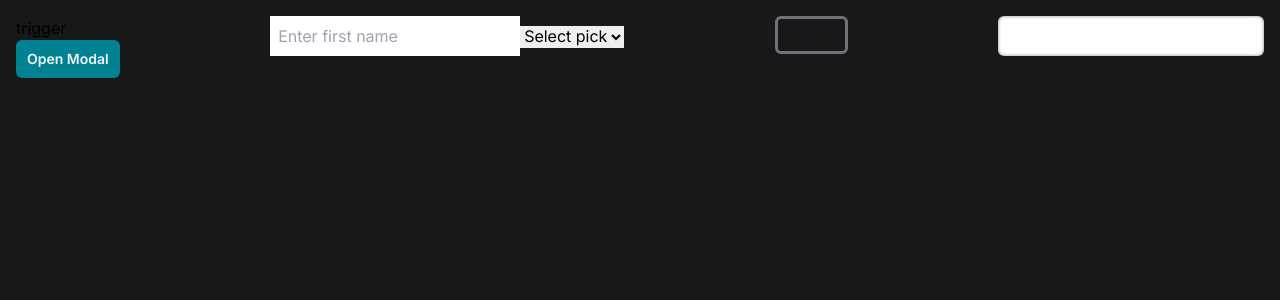
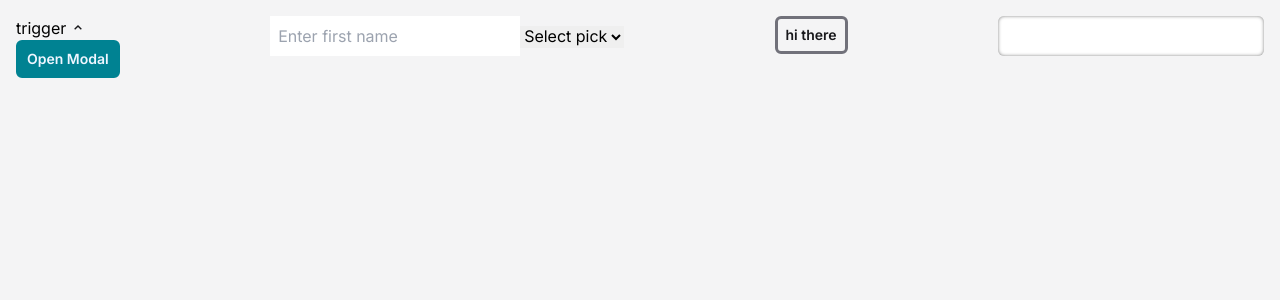
Before and after one commit to samueltanner/mak, a Next.js app: page / in a window 1280 px wide. Shown: the top 300 px of the page. Built offline with nearby package versions, Linux system fonts and the light colour scheme.

Commit message:
Refactor theme and palette handling

```diff
--- a/src/app/_hooks/useMakUi/components/Button.tsx
+++ b/src/app/_hooks/useMakUi/components/Button.tsx
@@ -2,7 +2,11 @@
 import { forwardRef, useEffect, useState } from "react"
 import { InLineLoader } from "./InLineLoader"
 import { useMakUi } from "../context/MakUiContext"
-import { MakUiState, MakUiVariant, MakUiVerboseTheme } from "../types/default-types";
+import {
+  MakUiState,
+  MakUiVariant,
+  MakUiVerboseTheme,
+} from "../types/default-types"
 import { MakUiButtonConfig } from "../types/button-types"
 
 interface ButtonProps {
@@ -94,7 +98,7 @@ const buttonClassName = ({
   customClassName,
   customTextClassName,
   buttonConfig,
-  palette,
+  theme,
   showFocusRing = true,
 }: {
   text: boolean
@@ -108,13 +112,13 @@ const buttonClassName = ({
   customClassName?: string
   customTextClassName?: string
   buttonConfig: MakUiButtonConfig
-  palette: MakUiVerboseTheme
+  theme: MakUiVerboseTheme
   showFocusRing?: boolean
 }) => {
-  const textPalette = palette.text
-  const colorPalette = palette.color
-  const borderPalette = palette.border
-  const themePalette = palette.theme
+  const textPalette = theme.text
+  const colorPalette = theme.color
+  const borderPalette = theme.border
+  const themePalette = theme.theme
 
   const {
     state: buttonState,
@@ -313,7 +317,7 @@ const Button = forwardRef(
       customClassName: className,
       customTextClassName: textClassName,
       buttonConfig,
-      palette: t,
+      theme: t,
     })
 
     const handleClick = () => {
--- a/src/app/_hooks/useMakUi/context/MakUiContext.tsx
+++ b/src/app/_hooks/useMakUi/context/MakUiContext.tsx
@@ -11,6 +11,8 @@ import {
   MakUiComponentConfig,
 } from "../types/default-types"
 import { MakUiButtonConfig } from "../types/button-types"
+import { useTheme } from "next-themes"
+import { detectSystemTheme, isEmptyObject } from "../functions/helpers"
 
 export const defaultButtonConfig: MakUiButtonConfig = {
   className:
@@ -33,19 +35,21 @@ interface MakUiContext {
   sd: MakUiSimpleTheme
   sl: MakUiSimpleTheme
   sc: MakUiSimpleTheme
-  themeMode: MakUiThemeMode
-  setThemeMode: (mode: MakUiThemeMode) => void
+  themeMode: string | undefined
+  setThemeMode: (themeMode: string) => void
   theme: MakUiVerboseTheme
   t: MakUiVerboseTheme
   simpleTheme: MakUiSimpleTheme
   s: MakUiSimpleTheme
+  formattingThemes: boolean
 }
 
 type MakUiProviderProps = {
   children: React.ReactNode
   palette?: MakUiPaletteInput
-  defaultTheme?: MakUiThemeMode | "system"
   componentConfig?: MakUiComponentConfig
+  enableSystem?: boolean
+  defaultTheme?: MakUiThemeMode
 }
 
 const MakUiContext = createContext<MakUiContext | undefined>(undefined)
@@ -53,35 +57,46 @@ const MakUiContext = createContext<MakUiContext | undefined>(undefined)
 export const MakUiProvider = ({
   children,
   palette: paletteInput = {},
+  componentConfig,
+  enableSystem = true,
   defaultTheme = "dark",
-  componentConfig,
 }: MakUiProviderProps) => {
-  let themeMode = "dark"
-  // useEffect(() => {
-  //   const darkModeMediaQuery = window.matchMedia("(prefers-color-scheme: dark)")
+  let { theme: themeMode, setTheme: setThemeMode } = useTheme()
 
-  //   const handleDarkModeChange = (e: MediaQueryListEvent) => {
-  //     if (e.matches) {
-  //       console.log("dark mode")
-  //       setLocalStorage("mak-ui-theme", "dark")
-  //       setThemeMode("dark")
-  //     } else {
-  //       console.log("light mode")
-  //       setLocalStorage("mak-ui-theme", "light")
-  //       setThemeMode("light")
-  //     }
-  //   }
+  useEffect(() => {
+    const localStorageTheme = localStorage.getItem("mak-ui-theme")
+    if (defaultTheme && !localStorageTheme) {
+      setThemeMode(defaultTheme)
+    }
+  }, [])
 
-  //   darkModeMediaQuery.addEventListener("change", handleDarkModeChange)
+  useEffect(() => {
+    if (!enableSystem) return
+    const darkModeMediaQuery = window.matchMedia("(prefers-color-scheme: dark)")
 
-  //   handleDarkModeChange({
-  //     matches: darkModeMediaQuery.matches,
-  //   } as MediaQueryListEvent)
+    const handleDarkModeChange = (e: MediaQueryListEvent) => {
+      if (e.matches) {
+        console.log("dark mode")
+        setThemeMode("dark")
+      } else {
+        console.log("light mode")
+        setThemeMode("light")
+      }
+    }
 
-  //   return () => {
-  //     darkModeMediaQuery.removeEventListener("change", handleDarkModeChange)
-  //   }
-  // }, [])
+    darkModeMediaQuery.addEventListener("change", handleDarkModeChange)
+
+    handleDarkModeChange({
+      matches: darkModeMediaQuery.matches,
+    } as MediaQueryListEvent)
+
+    return () => {
+      darkModeMediaQuery.removeEventListener("change", handleDarkModeChange)
+    }
+  }, [])
+
+  let currentTheme: MakUiThemeMode =
+    (themeMode as MakUiThemeMode | undefined) || defaultTheme
 
   const palettesMemo = useMemo(() => {
     const { paletteThemesObject, simplePaletteThemesObject } =
@@ -105,34 +120,47 @@ export const MakUiProvider = ({
   }, [paletteInput])
 
   const [simpleTheme, setSimpleTheme] = useState<MakUiSimpleTheme>(
-    palettesMemo.sp[themeMode]
+    {} as MakUiSimpleTheme
   )
   const [verboseTheme, setVerboseTheme] = useState<MakUiVerboseTheme>(
-    palettesMemo.p[themeMode]
+    {} as MakUiVerboseTheme
   )
 
   const [buttonConfig, setButtonConfig] = useState<MakUiButtonConfig>(
     componentConfig?.buttonConfig || defaultButtonConfig
   )
 
+  const formattingThemes =
+    isEmptyObject(simpleTheme) ||
+    isEmptyObject(verboseTheme) ||
+    !simpleTheme ||
+    !verboseTheme
+      ? true
+      : false
+
   useEffect(() => {
-    setVerboseTheme(palettesMemo.p[themeMode])
-    setSimpleTheme(palettesMemo.sp[themeMode])
-  }, [themeMode])
+    setVerboseTheme(palettesMemo.p[currentTheme])
+    setSimpleTheme(palettesMemo.sp[currentTheme])
+  }, [themeMode, currentTheme])
 
   const value = {
     ...palettesMemo,
     buttonConfig,
     setButtonConfig,
     themeMode,
-    // setThemeMode,
+    setThemeMode,
     theme: verboseTheme,
     t: verboseTheme,
     simpleTheme,
     s: simpleTheme,
+    formattingThemes,
   }
 
-  return <MakUiContext.Provider value={value}>{children}</MakUiContext.Provider>
+  return (
+    <MakUiContext.Provider value={value}>
+      {formattingThemes ? <></> : <>{children}</>}
+    </MakUiContext.Provider>
+  )
 }
 
 export const useMakUi = () => {
--- a/src/app/_hooks/useMakUi/factories/paletteFactory.ts
+++ b/src/app/_hooks/useMakUi/factories/paletteFactory.ts
@@ -8,6 +8,8 @@ import {
   deepMerge,
   isEmptyObject,
   ensureNestedObject,
+  separateObjectByKey,
+  splitKeyAtChar,
 } from "../functions/helpers"
 import {
   MakUiInteraction,
@@ -391,46 +393,58 @@ export const paletteFactory = ({
         const darkVariant = targetPaletteObject[variant]
         const customVariant = targetPaletteObject[variant]
 
-        ensureNestedObject({
-          parent: paletteThemesObject.light,
-          keys: [themeVariant, variant as keyof MakUiVerboseTheme],
-          value: lightVariant,
+        const { light, dark, custom } = separateObjectByKey({
+          obj: targetPaletteObject[variant][state],
+          keys: ["Dark", "Custom"],
+          fallbackKey: "Light",
         })
 
         ensureNestedObject({
           parent: paletteThemesObject.light,
-          keys: [themeVariant, variant as keyof MakUiVerboseTheme],
-          value: lightVariant,
+          keys: [
+            themeVariant,
+            variant as keyof MakUiVerboseTheme,
+            state as keyof MakUiVerboseTheme,
+          ],
+          value: light,
         })
 
         ensureNestedObject({
           parent: paletteThemesObject.dark,
-          keys: [themeVariant, variant as keyof MakUiVerboseTheme],
-          value: darkVariant,
+          keys: [
+            themeVariant,
+            variant as keyof MakUiVerboseTheme,
+            state as keyof MakUiVerboseTheme,
+          ],
+          value: splitKeyAtChar(dark, "D"),
         })
 
         ensureNestedObject({
           parent: paletteThemesObject.custom,
-          keys: [themeVariant, variant as keyof MakUiVerboseTheme],
-          value: customVariant,
+          keys: [
+            themeVariant,
+            variant as keyof MakUiVerboseTheme,
+            state as keyof MakUiVerboseTheme,
+          ],
+          value: splitKeyAtChar(custom, "C"),
         })
 
         ensureNestedObject({
           parent: simplePaletteThemesObject.light,
           keys: [themeVariant, variant as keyof MakUiSimpleTheme],
-          value: lightVariant.default.baseRoot,
+          value: light.baseRoot,
         })
 
         ensureNestedObject({
           parent: simplePaletteThemesObject.dark,
-          keys: [themeVariant, variant as keyof MakUiVerboseTheme],
-          value: darkVariant.default.baseRootDark,
+          keys: [themeVariant, variant as keyof MakUiSimpleTheme],
+          value: dark.baseRootDark,
         })
 
         ensureNestedObject({
           parent: simplePaletteThemesObject.custom,
           keys: [themeVariant, variant as keyof MakUiVerboseTheme],
-          value: customVariant.default.baseRootCustom,
+          value: custom.baseRootCustom,
         })
       }
     }
--- a/src/app/_hooks/useMakUi/functions/helpers.ts
+++ b/src/app/_hooks/useMakUi/functions/helpers.ts
@@ -670,7 +670,6 @@ export const detectSystemTheme = () => {
   if (typeof window === "undefined") return
   const systemTheme = window.matchMedia("(prefers-color-scheme: dark)")
   const detectedTheme = systemTheme.matches ? "dark" : "light"
-  console.log("Detected Theme", detectedTheme)
   return detectedTheme
 }
 
@@ -733,3 +732,43 @@ export const removeLocalStorage = (key: string) => {
   if (typeof window === "undefined") return
   window.localStorage.removeItem(key)
 }
+
+export const separateObjectByKey = <T extends { [key: string]: any }>({
+  obj,
+  keys,
+  fallbackKey = "default",
+}: {
+  obj: T
+  keys: string[]
+  fallbackKey?: string
+}) => {
+  const responseObj = {} as { [key: string]: any }
+  const defaultObj = { ...obj }
+
+  Object.entries(obj).forEach(([k, v]) => {
+    for (const key of keys) {
+      if (k.includes(key)) {
+        if (!responseObj[key.toLowerCase()]) {
+          responseObj[key.toLowerCase()] = {}
+        }
+        responseObj[key.toLowerCase()][k] = v
+        delete defaultObj[k]
+      }
+    }
+  })
+
+  responseObj[fallbackKey.toLocaleLowerCase()] = defaultObj
+
+  return responseObj
+}
+
+export const splitKeyAtChar = (obj: GenericObject, char: string) => {
+  if (!isObject(obj)) return obj
+  if (!char) return obj
+  return Object.entries(obj).reduce((acc, [key, value]) => {
+    return {
+      ...acc,
+      [key.split(char)[0]]: value,
+    }
+  }, {})
+}
--- a/src/app/layout.tsx
+++ b/src/app/layout.tsx
@@ -8,6 +8,8 @@ import {
   MakUiPaletteInput,
 } from "./_hooks/useMakUi/types/default-types"
 import { MakUiProvider } from "./_hooks/useMakUi/context/MakUiContext"
+import { ThemeProvider } from "next-themes"
+import { uiThemes } from "./_hooks/useMakUi/constants/defaults/default-constants"
 
 const inter = Inter({ subsets: ["latin"] })
 
@@ -25,8 +27,8 @@ const palette: MakUiPaletteInput = {
   successBorder: "blue-300",
   danger: "red",
   dangerBorder: "red-300",
-  primaryText: "zinc-900",
-  secondaryText: "blue-50",
+  primaryText: "zinc-900 dark:zinc-50",
+  secondaryText: "blue-50 dark:blue-700",
   warningText: "red-50",
   theme: {
     dark: "zinc-950",
@@ -49,9 +51,15 @@ export default function RootLayout({
   return (
     <html lang="en">
       <body className={inter.className}>
-        <MakUiProvider palette={palette} componentConfig={componentConfig}>
-          {children}
-        </MakUiProvider>
+        <ThemeProvider
+          storageKey="mak-ui-theme"
+          enableSystem={false}
+          themes={uiThemes}
+        >
+          <MakUiProvider palette={palette} componentConfig={componentConfig}>
+            {children}
+          </MakUiProvider>
+        </ThemeProvider>
       </body>
     </html>
   )
--- a/src/app/page.tsx
+++ b/src/app/page.tsx
@@ -7,13 +7,14 @@ import MakUiView from "./_views/MakUiView"
 export default function Home() {
   const { palette, theme, simpleTheme } = useMakUi()
 
-  console.log(theme)
   return (
     <main className={`h-screen w-screen p-4 bg-${theme?.theme.secondary}`}>
       <div className="flex w-full h-full justify-between">
         <MakUiView />
         <MakFormView />
-        <Button custom outline textPrimary>hi there</Button>
+        <Button custom outline textPrimary>
+          hi there
+        </Button>
         <input
           type="text"
           className="rounded-md h-fit w-fit bg-white px-4 py-2 font-normal text-mak-teal-900 focus:outline-none shadow-hard-sm"
```
